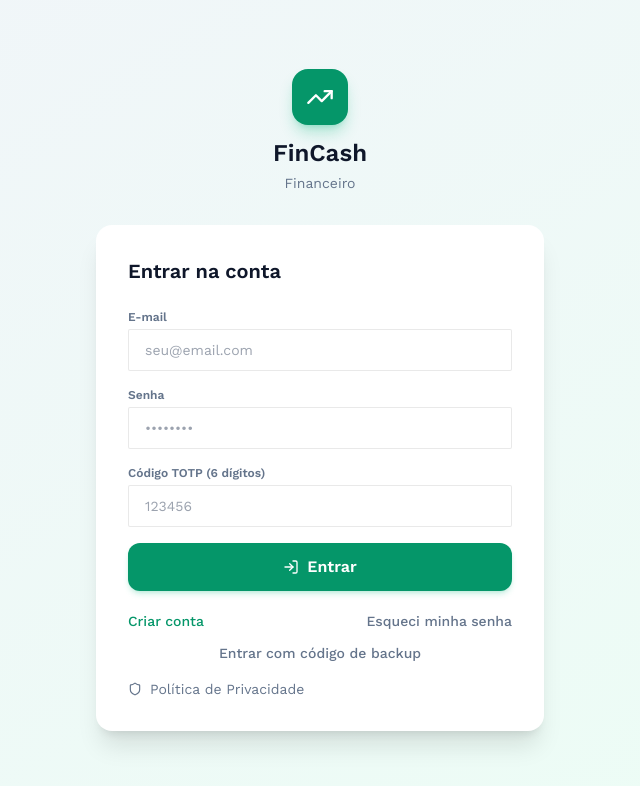
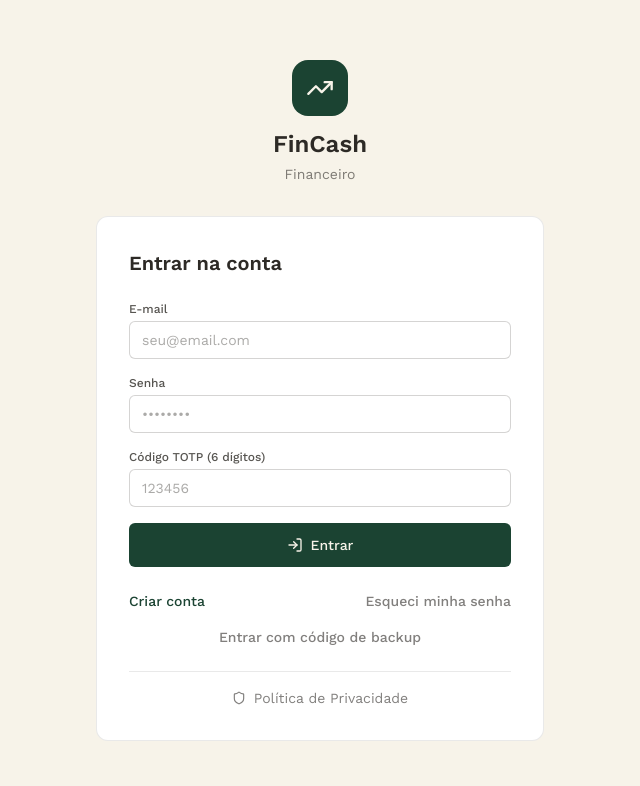
Before and after one commit to EdiellyF/FinCash, a React (Vite) app in the folder frontend/: page /login in a window 1280 px wide. Shown: the top 786 px of the page, without its empty margins (320-960 px from the left). Built offline with nearby package versions, Linux system fonts and the light colour scheme; no server answers.

Commit message:
style: aplicar novo design system na tela de Login

```diff
--- a/frontend/src/pages/Login.jsx
+++ b/frontend/src/pages/Login.jsx
@@ -22,54 +22,81 @@ export default function Login() {
     }
   }
 
+  // Mesma classe padronizada de inputs usada no Register
+  const inputClass = "w-full rounded-md border border-fincash-ink/20 bg-white px-3 py-2 text-sm text-fincash-ink outline-none focus:border-fincash-forest focus:ring-1 focus:ring-fincash-forest placeholder:text-fincash-ink/40 transition-colors";
+
   return (
-    <div className="flex min-h-screen items-center justify-center bg-gradient-to-br from-slate-100 to-emerald-50 p-4 dark:from-slate-950 dark:to-slate-900">
+    <div className="flex min-h-screen items-center justify-center bg-fincash-cream p-4">
       <div className="w-full max-w-md">
-        {/* Logo */}
+
+        {/* Logo e Título */}
         <div className="mb-8 flex flex-col items-center">
-          <div className="flex h-14 w-14 items-center justify-center rounded-2xl bg-emerald-600 text-white shadow-lg shadow-emerald-500/30">
+          <div className="flex h-14 w-14 items-center justify-center rounded-2xl bg-fincash-forest text-fincash-cream">
             <TrendingUp size={28} />
           </div>
-          <h1 className="mt-3 text-2xl font-bold text-slate-900 dark:text-white">FinCash</h1>
-          <p className="mt-1 text-sm text-slate-500">Financeiro</p>
+          <h1 className="mt-3 text-2xl font-semibold text-fincash-ink">FinCash</h1>
+          <p className="mt-1 text-sm text-fincash-ink/60">Financeiro</p>
         </div>
 
-        <form onSubmit={handleSubmit(onSubmit)} className="rounded-2xl bg-white p-8 shadow-xl dark:bg-slate-900">
-          <h2 className="mb-6 text-xl font-bold text-slate-900 dark:text-white">Entrar na conta</h2>
+        {/* Form Container */}
+        <form onSubmit={handleSubmit(onSubmit)} className="rounded-xl border border-fincash-ink/10 bg-white p-8">
+          <h2 className="mb-6 text-xl font-semibold text-fincash-ink">Entrar na conta</h2>
+
           <div className="space-y-4">
             <div>
-              <label className="mb-1 block text-xs font-semibold text-slate-500">E-mail</label>
-              <input {...registerInput('email')} type="email" placeholder="seu@email.com" required />
+              <label className="mb-1 block text-xs font-medium text-fincash-ink/80">E-mail</label>
+              <input
+                {...registerInput('email')}
+                type="email"
+                placeholder="seu@email.com"
+                className={inputClass}
+                required
+              />
             </div>
             <div>
-              <label className="mb-1 block text-xs font-semibold text-slate-500">Senha</label>
-              <input {...registerInput('password')} type="password" placeholder="••••••••" required />
+              <label className="mb-1 block text-xs font-medium text-fincash-ink/80">Senha</label>
+              <input
+                {...registerInput('password')}
+                type="password"
+                placeholder="••••••••"
+                className={inputClass}
+                required
+              />
             </div>
             <div>
-              <label className="mb-1 block text-xs font-semibold text-slate-500">Código TOTP (6 dígitos)</label>
-              <input {...registerInput('totpCode')} type="text" placeholder="123456" />
+              <label className="mb-1 block text-xs font-medium text-fincash-ink/80">Código TOTP (6 dígitos)</label>
+              <input
+                {...registerInput('totpCode')}
+                type="text"
+                placeholder="123456"
+                className={inputClass}
+              />
             </div>
+
             <button
               type="submit"
               disabled={isSubmitting}
-              className="flex w-full items-center justify-center gap-2 rounded-xl bg-emerald-600 px-4 py-3 font-semibold text-white shadow-md shadow-emerald-500/20 hover:bg-emerald-700 disabled:opacity-60"
+              className="mt-4 flex w-full items-center justify-center gap-2 rounded-md bg-fincash-forest px-4 py-3 text-sm font-medium text-fincash-cream hover:bg-fincash-forest/90 disabled:opacity-60 transition-colors"
             >
               <LogIn size={16} />
               {isSubmitting ? 'Entrando...' : 'Entrar'}
             </button>
           </div>
-          <div className="mt-5 flex justify-between text-sm">
-            <Link to="/register" className="font-medium text-emerald-600 hover:underline">Criar conta</Link>
-            <Link to="/reset-password-with-backup-code" className="font-medium text-slate-500 hover:underline">Esqueci minha senha</Link>
+
+          <div className="mt-6 flex justify-between text-sm">
+            <Link to="/register" className="font-medium text-fincash-forest hover:underline">Criar conta</Link>
+            <Link to="/reset-password-with-backup-code" className="font-medium text-fincash-ink/60 hover:text-fincash-ink hover:underline transition-colors">Esqueci minha senha</Link>
           </div>
-          <div className="mt-3 text-center text-sm">
-            <Link to="/backup-login" className="font-medium text-slate-500 hover:underline">Entrar com código de backup</Link>
+
+          <div className="mt-4 text-center text-sm">
+            <Link to="/backup-login" className="font-medium text-fincash-ink/60 hover:text-fincash-ink hover:underline transition-colors">Entrar com código de backup</Link>
           </div>
-          <div className="mt-4 text-center">
+
+          <div className="mt-6 text-center border-t border-fincash-ink/10 pt-4">
             <button
               type="button"
               onClick={() => setShowPrivacyPolicy(true)}
-              className="flex items-center justify-center gap-2 text-sm text-slate-500 hover:text-emerald-600 transition-colors"
+              className="flex items-center justify-center gap-2 w-full text-sm text-fincash-ink/60 hover:text-fincash-forest transition-colors mx-auto"
             >
               <Shield size={14} />
               <span>Política de Privacidade</span>
```
